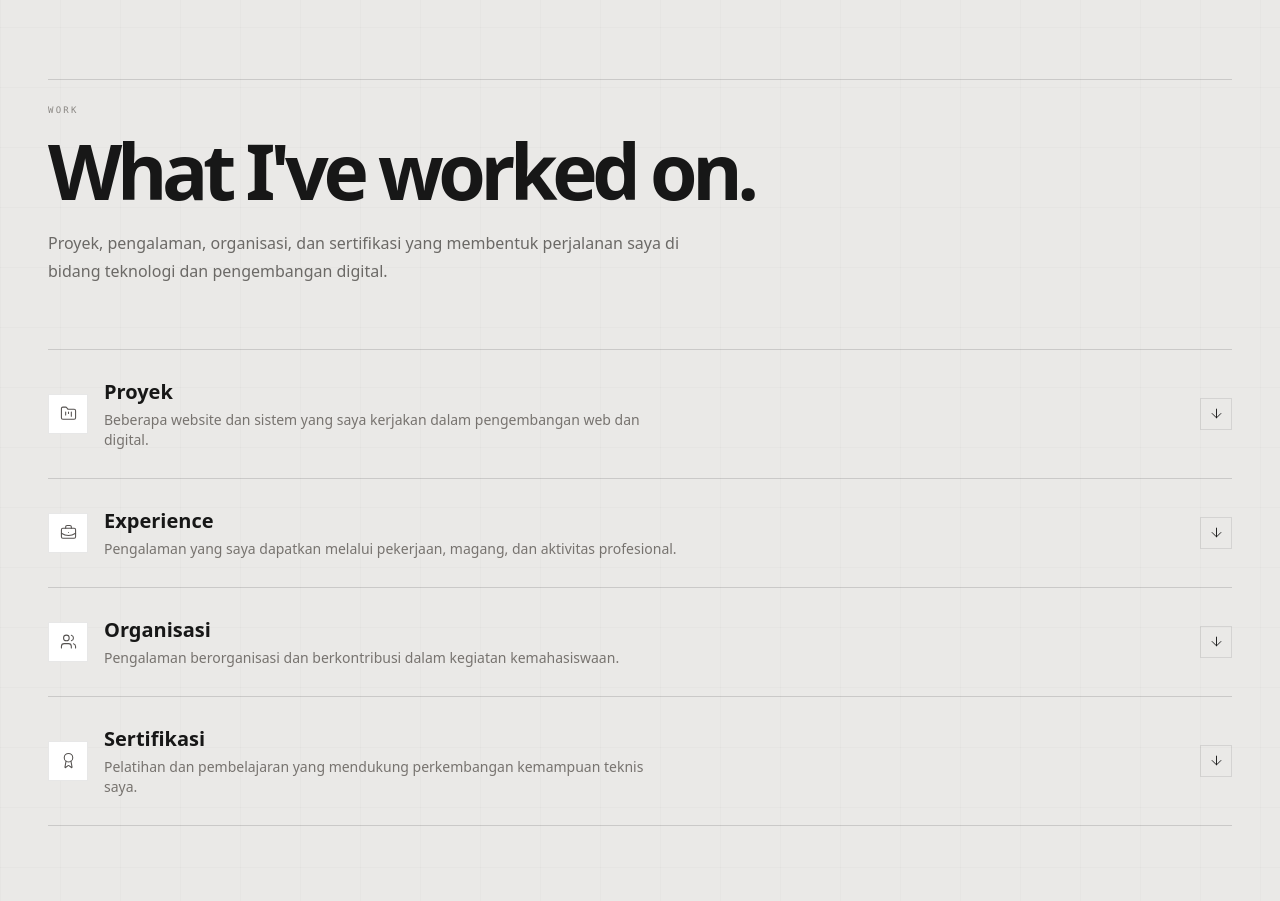
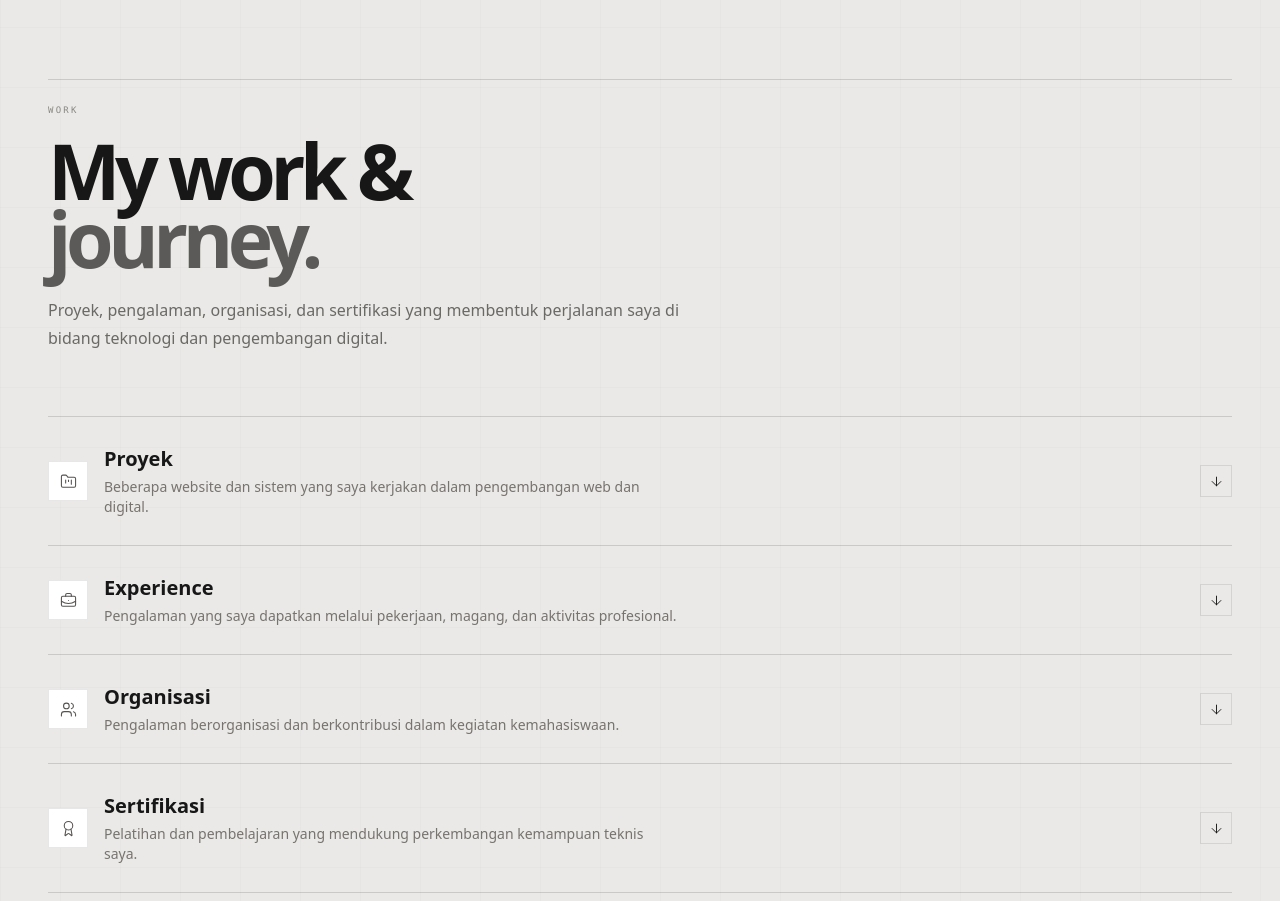
Before and after one commit to Safridha/portosafridha, a React (Vite) app: page / in a window 1280 px wide. Shown: the part 2780-3681 px from the top of the page. Built offline with nearby package versions, Linux system fonts and the light colour scheme.

Commit message:
bismillah

```diff
--- a/src/components/Work.tsx
+++ b/src/components/Work.tsx
@@ -176,8 +176,11 @@ function Work() {
             Work
           </p>
 
-          <h2 className="mt-5 max-w-4xl font-display text-[clamp(3rem,6vw,5.8rem)] font-semibold leading-[0.88] tracking-[-0.07em]">
-            What I&apos;ve worked on.
+          <h2 className="mt-5 max-w-4xl font-display text-[clamp(3rem,6vw,5.8rem)] font-semibold leading-[.88] tracking-[-.07em]">
+            My work &
+            <span className="block text-[#5C5A58]">
+              journey.
+            </span>
           </h2>
 
           <p className="mt-6 max-w-2xl text-sm leading-7 text-[#6B6966] sm:text-base">
```
